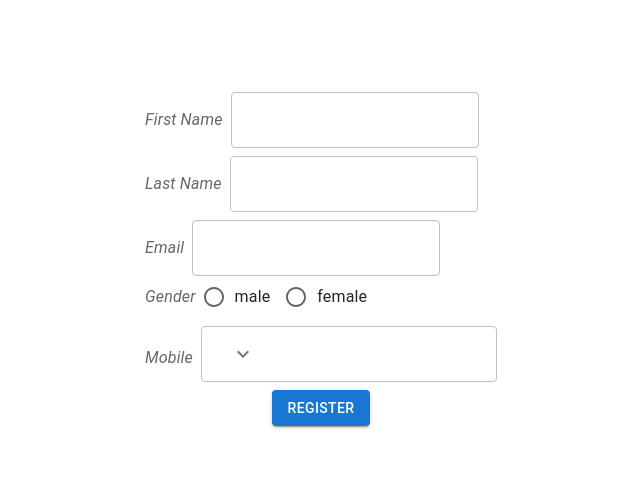
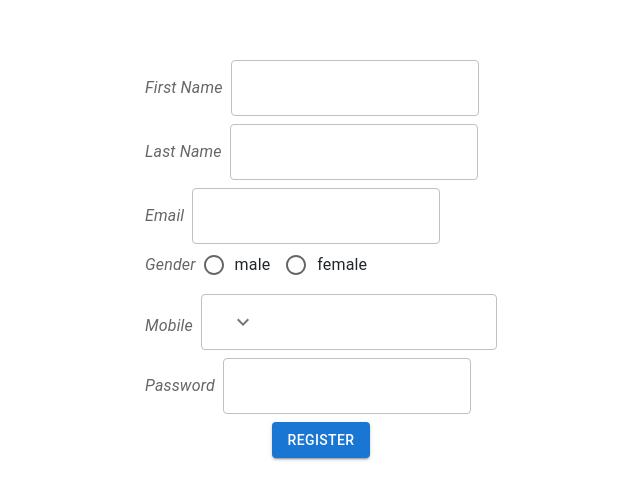
Before and after one commit to maheshsk61/New-Ecommerce-ui-api-, a React (Vite) app in the folder client/: page /register in a window 1280 px wide. Shown: the part 141-640 px from the top of the page, without its empty margins (319-959 px from the left). Built offline with nearby package versions, Linux system fonts and the light colour scheme.

Commit message:
ui completed for user registration

```diff
--- a/client/src/Redux/slices/user.ts
+++ b/client/src/Redux/slices/user.ts
@@ -1,12 +1,14 @@
 import { createSlice, PayloadAction } from "@reduxjs/toolkit";
+import { IUser } from "../../interface";
 
-const initialState = {
+const initialState: IUser = {
   firstName: "",
   lastName: "",
   email: "",
   gender: "",
   countryCode: "",
   mobileNumber: "",
+  password: "",
   error: "",
 };
 
@@ -32,10 +34,13 @@ const userSlice = createSlice({
     setMobileNumber(state, action: PayloadAction<string>) {
       state.mobileNumber = action.payload;
     },
+    setPassword(state, action: PayloadAction<string>) {
+      state.password = action.payload;
+      //console.log(`state.password ${state.password}`)
+    },
     setError(state, action: PayloadAction<string>) {
       state.error = action.payload;
     },
-    // Optionally, you can also create a reset or clear method if needed
     resetUser(state) {
       state.firstName = "";
       state.lastName = "";
@@ -43,7 +48,8 @@ const userSlice = createSlice({
       state.gender = "";
       state.countryCode = "";
       state.mobileNumber = "";
-      state.error= ""
+      state.password = "";
+      state.error = "";
     },
   },
 });
@@ -55,7 +61,8 @@ export const {
   setGender,
   setCountryCode,
   setMobileNumber,
+  setPassword,
   resetUser,
-  setError
+  setError,
 } = userSlice.actions;
 export default userSlice.reducer;
--- a/client/src/components/register-user/register.tsx
+++ b/client/src/components/register-user/register.tsx
@@ -12,7 +12,7 @@ import {
   SelectChangeEvent,
   TextField,
 } from "@mui/material";
-import "./register.scss"
+import "./register.scss";
 import ExpandMoreIcon from "@mui/icons-material/ExpandMore";
 import { constant } from "../../constant";
 import Buttons from "../reuse-components/button/button";
@@ -25,10 +25,12 @@ import {
   setEmail,
   setGender,
   setMobileNumber,
+  setPassword,
   setError,
   resetUser,
 } from "../../Redux/slices/user"; // Assuming actions are created for updating user fields
 import { user } from "../../api";
+import bcrypt from "bcryptjs";
 
 const Register: React.FC = (): JSX.Element => {
   const userDetails = useSelector((state: RootState) => state.user);
@@ -56,6 +58,9 @@ const Register: React.FC = (): JSX.Element => {
         break;
       case "mobileNumber":
         dispatch(setMobileNumber(value));
+        break;
+      case "password":
+        dispatch(setPassword(value));
         break;
       default:
         break;
@@ -90,6 +95,14 @@ const Register: React.FC = (): JSX.Element => {
       dispatch(setError("please enter mobile number"));
       return false;
     }
+    if (userDetails.password === "") {
+      dispatch(setError("please create password"));
+      return false;
+    }
+    const hashedPassword = await bcrypt.hash(userDetails.password, 10);
+    // if (userDetails.password) {
+    //   dispatch(setPassword(hashedPassword));
+    // }
     const payload = {
       firstName: userDetails.firstName,
       lastName: userDetails.lastName,
@@ -97,7 +110,9 @@ const Register: React.FC = (): JSX.Element => {
       gender: userDetails.gender,
       countryCode: userDetails.countryCode,
       mobileNumber: userDetails.mobileNumber,
+      password: hashedPassword,
     };
+    //console.log("Payload:", payload);
     try {
       const response = await user(payload);
       return response.data;
@@ -234,6 +249,22 @@ const Register: React.FC = (): JSX.Element => {
             }}
           />
         </Box>
+        <Box sx={{ display: "flex", alignItems: "center", mb: 1 }}>
+          <InputLabel sx={{ mr: 1 }}>
+            <i>{constant.password}</i>
+          </InputLabel>
+          <TextField
+            className="text-field"
+            type="password"
+            value={userDetails.password}
+            onChange={(e) =>
+              handleInputChange(
+                e as React.ChangeEvent<HTMLInputElement>,
+                "password"
+              )
+            }
+          />
+        </Box>
         <Box
           sx={{
             display: "flex",
--- a/client/src/constant.ts
+++ b/client/src/constant.ts
@@ -15,8 +15,9 @@ export const constant: Constants = {
   email: "Email",
   gender: "Gender",
   mobileNumber: "Mobile",
-  male:"MALE",
-  female:"FEMALE",
-  other:"OTHER",
-  register:"Register",
+  male: "MALE",
+  female: "FEMALE",
+  other: "OTHER",
+  register: "Register",
+  password: "Password",
 };
```
Also changed, not shown: client/src/interface.ts (+11 -0 lines).
